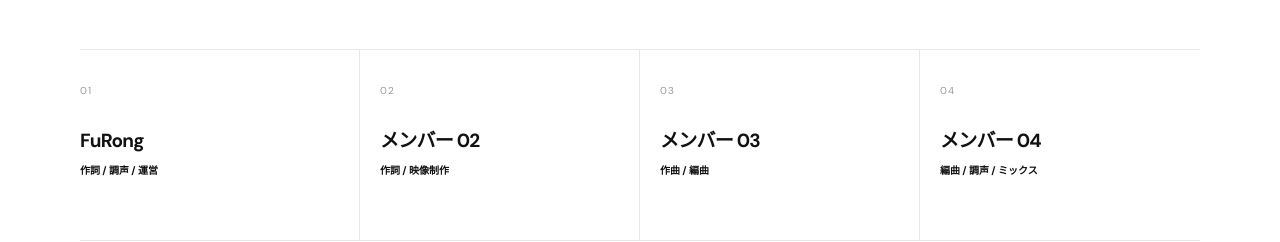
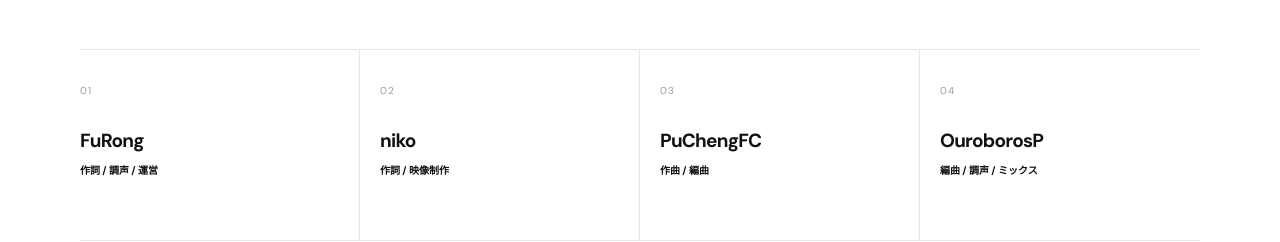
Before and after one commit to 089632147qq-arch/089632147qq-arch.github.io, a plain HTML site: page index.html in a window 1280 px wide. Shown: the part 1606-1848 px from the top of the page. Drawn offline with Linux system fonts and the light colour scheme.

Commit message:
Update index.html

```diff
--- a/index.html
+++ b/index.html
@@ -80,15 +80,15 @@
           <p class="member-role" data-i18n="role01">作詞 / 調声 / 運営</p>
         </article>
         <article class="member-card">
-          <span class="member-number">02</span><h3>メンバー 02</h3>
+          <span class="member-number">02</span><h3>niko</h3>
           <p class="member-role" data-i18n="role02">作詞 / 映像制作</p>
         </article>
         <article class="member-card">
-          <span class="member-number">03</span><h3>メンバー 03</h3>
+          <span class="member-number">03</span><h3>PuChengFC</h3>
           <p class="member-role" data-i18n="role03">作曲 / 編曲</p>
         </article>
         <article class="member-card">
-          <span class="member-number">04</span><h3>メンバー 04</h3>
+          <span class="member-number">04</span><h3>OuroborosP</h3>
           <p class="member-role" data-i18n="role04">編曲 / 調声 / ミックス</p>
         </article>
       </div>
```
